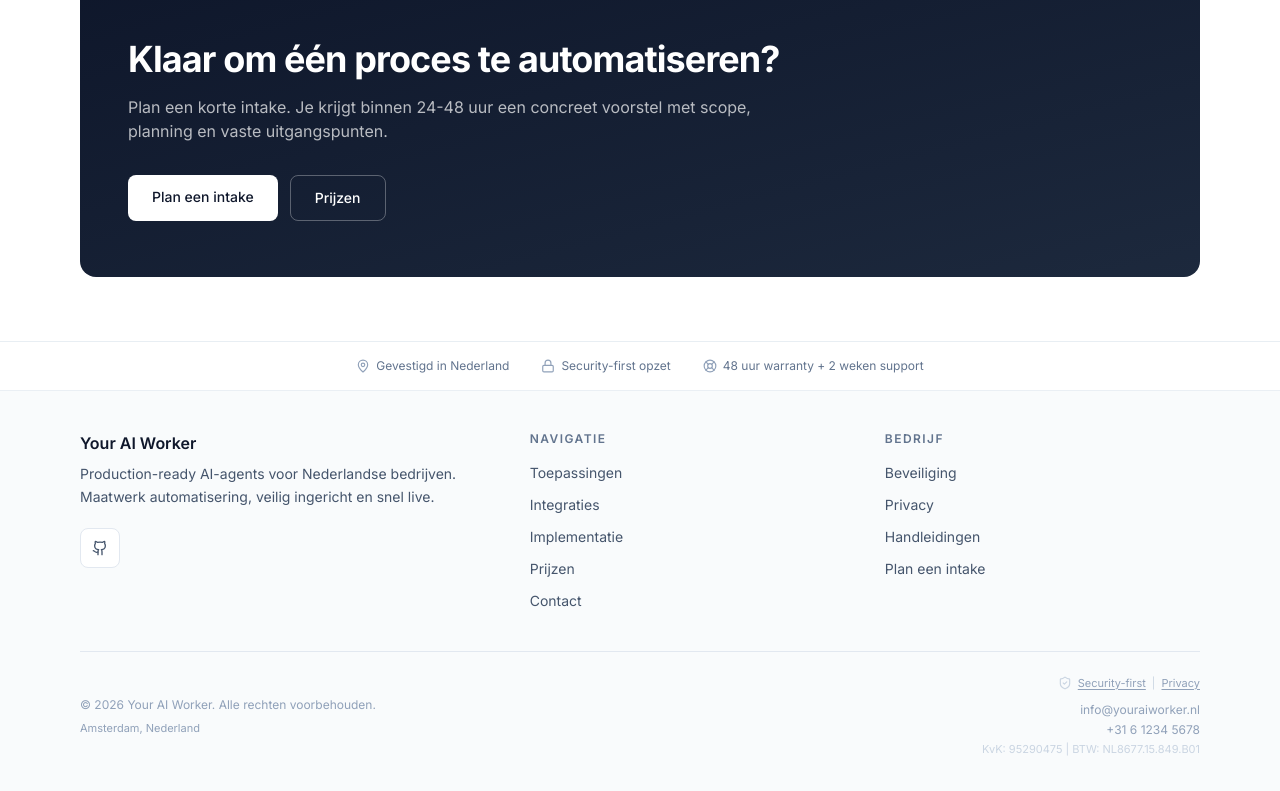
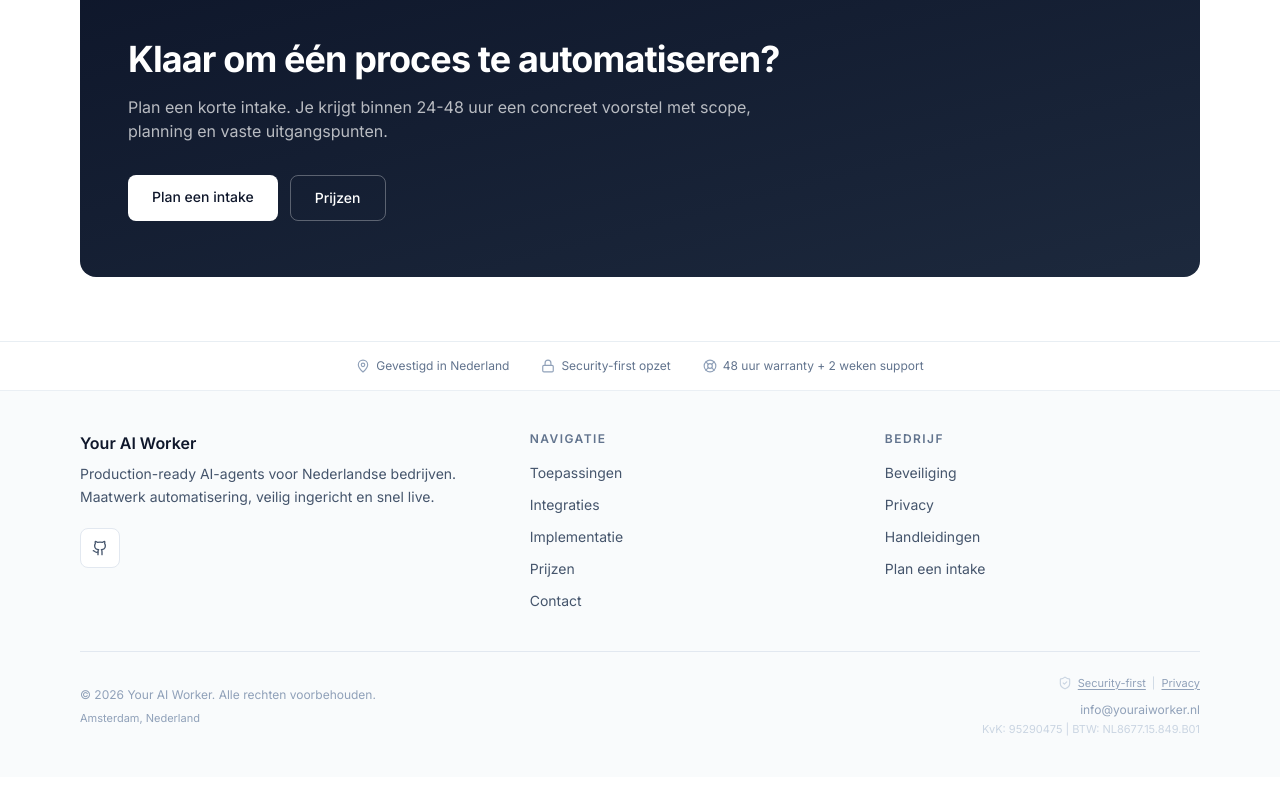
Before and after one commit to openclawbot69420-ux/youraiworker-site, a Next.js app: page / in a window 1280 px wide. Shown: the part 8148-8939 px from the top of the page. Built offline with nearby package versions, Linux system fonts and the light colour scheme.

Commit message:
Remove placeholder phone number from layout metadata/footer

```diff
--- a/src/app/layout.tsx
+++ b/src/app/layout.tsx
@@ -12,7 +12,9 @@ const DEFAULT_DESCRIPTION =
   "Maatwerk AI-agents die je organisatie echt werk uit handen nemen. Production-ready, veilig ingericht en binnen dagen live. Plan vandaag nog een intake."
 
 const DEFAULT_OG_IMAGE = "/og.png"
-const CONTACT_PHONE = "+31 6 1234 5678"
+// Use real contact details here.
+// Avoid publishing placeholder phone numbers.
+const CONTACT_PHONE: string | undefined = undefined
 const CONTACT_EMAIL = "info@youraiworker.nl"
 const CONTACT_KVK = "95290475"
 const CONTACT_BTW = "NL8677.15.849.B01"
@@ -170,7 +172,7 @@ const RootLayout: React.FC<{ children: React.ReactNode }> = (props) => {
       addressCountry: CONTACT_COUNTRY,
     },
     email: CONTACT_EMAIL,
-    telephone: CONTACT_PHONE,
+    ...(CONTACT_PHONE ? { telephone: CONTACT_PHONE } : {}),
   })
   const websiteJsonLd = buildWebSiteJsonLd()
   const serviceJsonLd = buildServiceJsonLd()
@@ -184,10 +186,10 @@ const RootLayout: React.FC<{ children: React.ReactNode }> = (props) => {
         <meta name="robots" content="index, follow" />
 
         <meta name="theme-color" content="#0f172a" />
-        <meta name="format-detection" content="telephone=no" />
+        <meta name="format-detection" content={CONTACT_PHONE ? "telephone=yes" : "telephone=no"} />
         <meta name="referrer" content="strict-origin-when-cross-origin" />
         <meta name="contact" content={`mailto:${CONTACT_EMAIL}`} />
-        <meta name="telephone" content={CONTACT_PHONE} />
+        {CONTACT_PHONE ? <meta name="telephone" content={CONTACT_PHONE} /> : null}
         <meta name="email" content={CONTACT_EMAIL} />
         <link rel="preconnect" href="https://fonts.googleapis.com" />
         <link rel="preconnect" href="https://fonts.gstatic.com" crossOrigin="anonymous" />
@@ -428,9 +430,11 @@ const Footer: React.FC = () => {
               >
                 {CONTACT_EMAIL}
               </a>
-              <a className="transition-colors hover:text-slate-600" href={`tel:${CONTACT_PHONE}`}>
-                {CONTACT_PHONE}
-              </a>
+              {CONTACT_PHONE ? (
+                <a className="transition-colors hover:text-slate-600" href={`tel:${CONTACT_PHONE}`}>
+                  {CONTACT_PHONE}
+                </a>
+              ) : null}
               <span className="text-[11px] text-slate-300">KvK: 95290475 | BTW: NL8677.15.849.B01</span>
             </p>
           </div>
```
